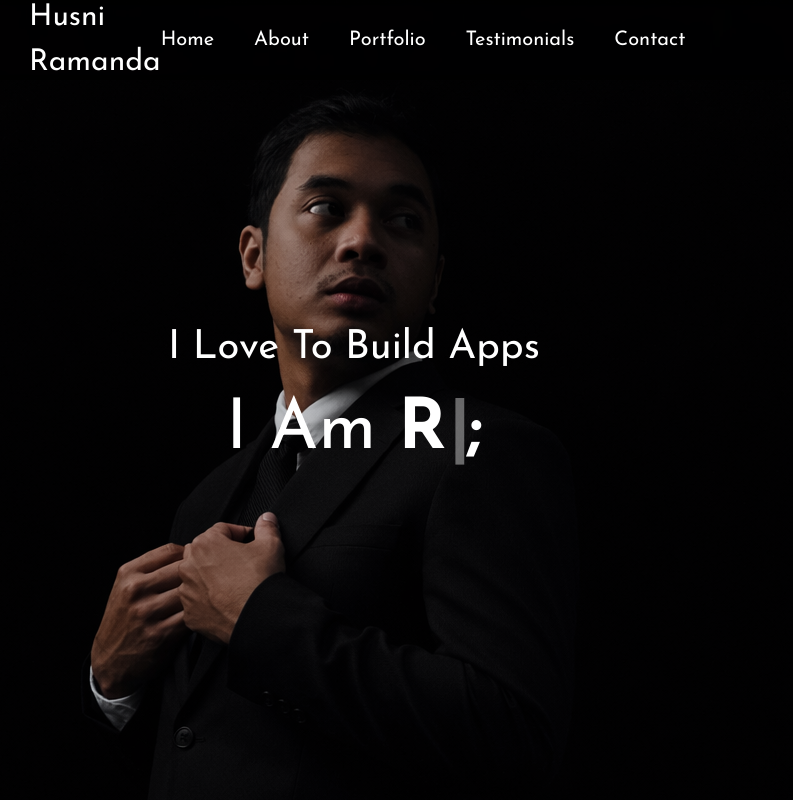
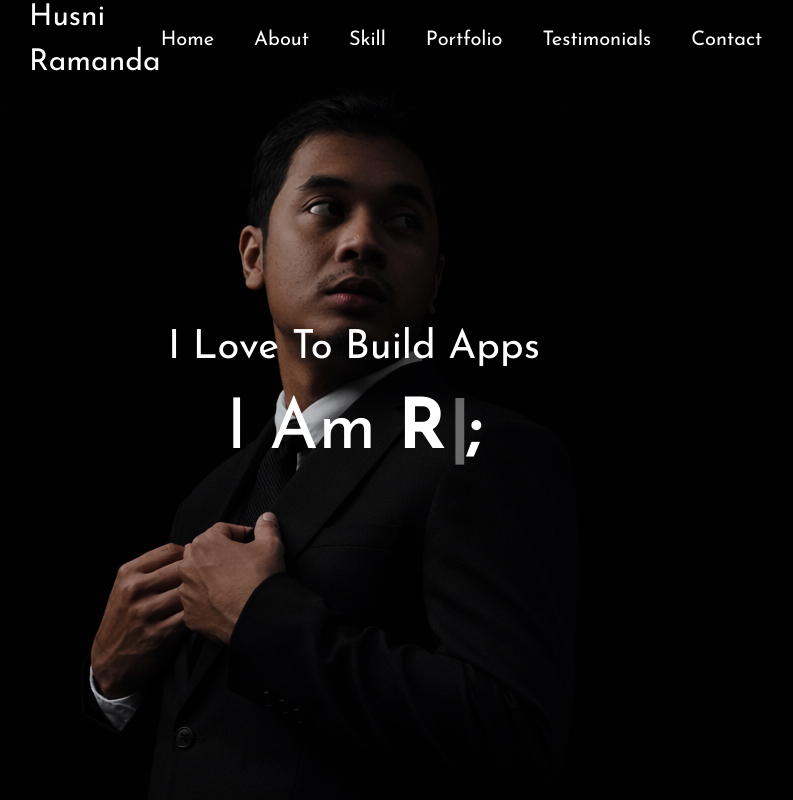
Before and after one commit to husnirama/personal-cv-v1, a React (Vite) app: page / in a window 1280 px wide. Shown: the top 800 px of the page, without its empty margins (286-1079 px from the left). Built offline with nearby package versions, Linux system fonts and the light colour scheme; no server answers.

Commit message:
update minor change

```diff
--- a/src/components/Education.tsx
+++ b/src/components/Education.tsx
@@ -60,7 +60,7 @@ function Skill({
 
 function Education() {
   return (
-    <section id="hero">
+    <section id="skill" className="scroll-mt-20">
       {/* h-[calc(100vh-80px)] */}
       <div className="bg-[url('/chat-gpt.png')] bg-cover h-[calc(100vh-80px)]">
         <div className="h-full mx-[285px] px-7.5 pb-25 pt-10">
--- a/src/components/Header.tsx
+++ b/src/components/Header.tsx
@@ -31,6 +31,9 @@ function Header() {
                 <a href="#about">About</a>
               </li>
               <li>
+                <a href="#skill">Skill</a>
+              </li>
+              <li>
                 <a href="#portfolio">Portfolio</a>
               </li>
               <li>
```
